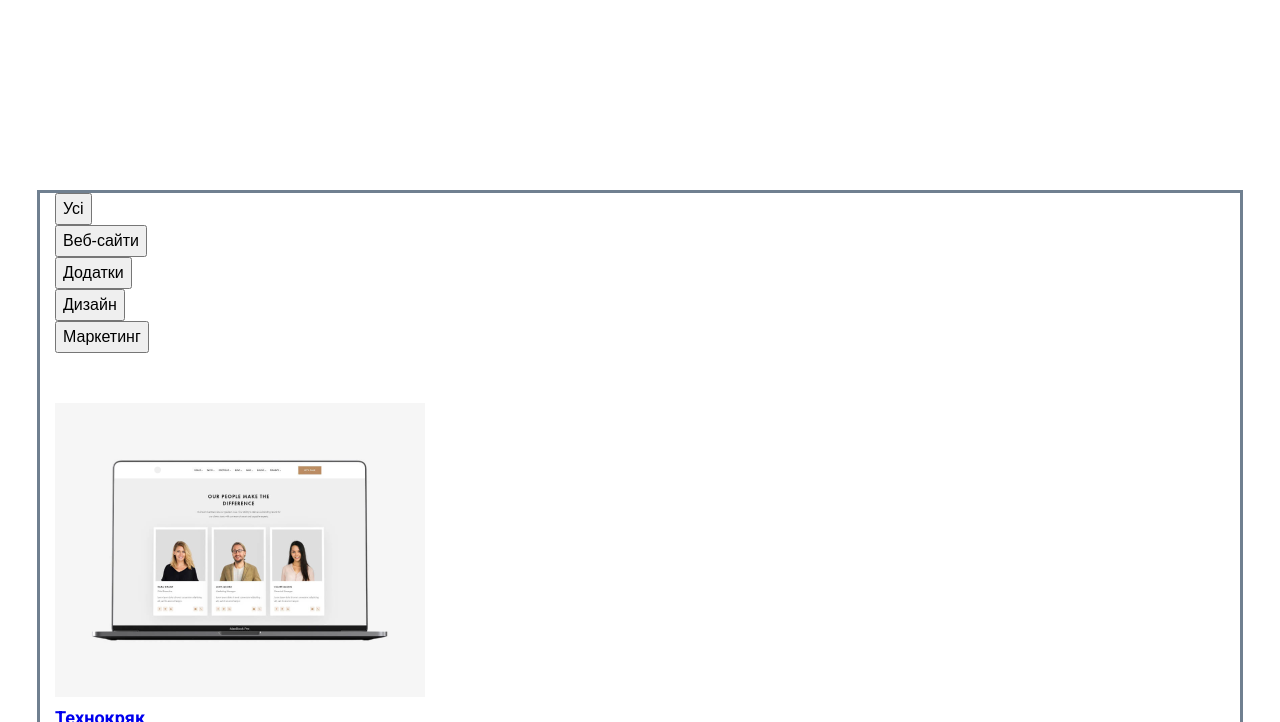
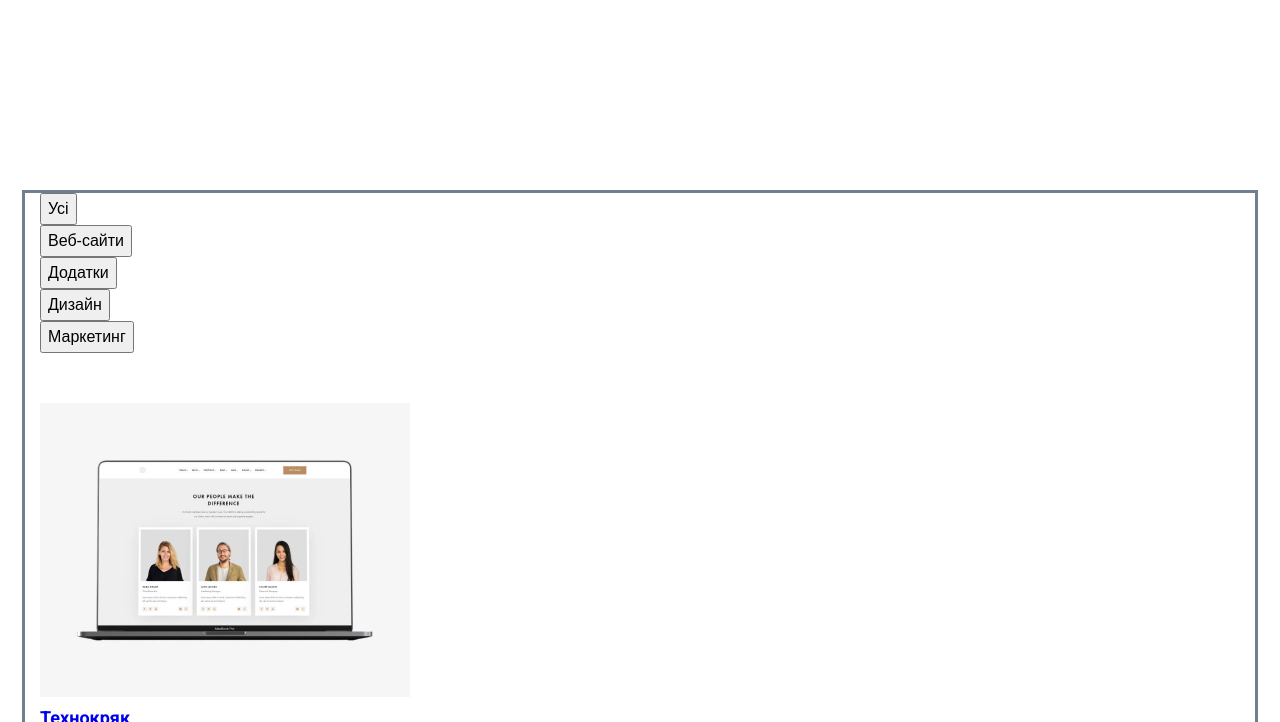
Before and after one commit to KovalcnukArtem/WebStudio-hw-12, a plain HTML site: page portfolio.html in a window 1280 px wide. Shown: the part 122-844 px from the top of the page. Drawn offline with Linux system fonts and the light colour scheme.

Commit message:
Update style.css

```diff
--- a/css/style.css
+++ b/css/style.css
@@ -134,7 +134,8 @@ body {
   margin-top: 194px;
 }
 .container-two {
-  width: 1200px;
+  width: 1230px;
+  height: 100%;
   padding-left: 15px;
   padding-right: 15px;
   margin-left: auto;
```
